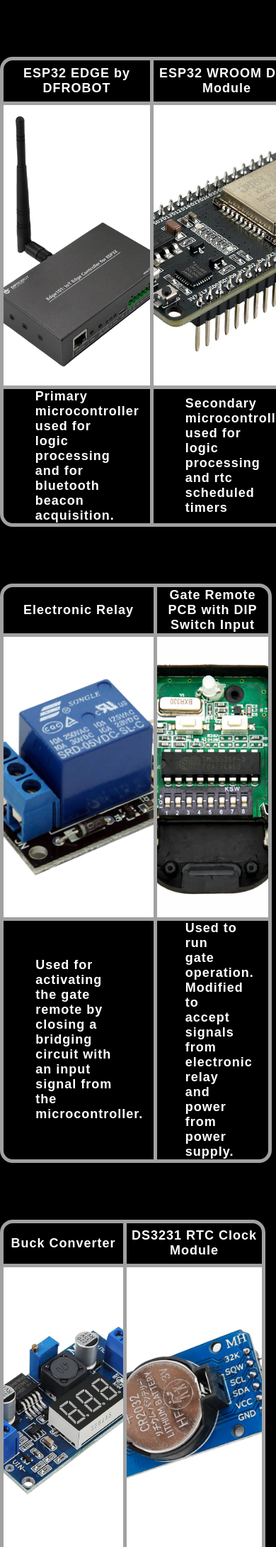
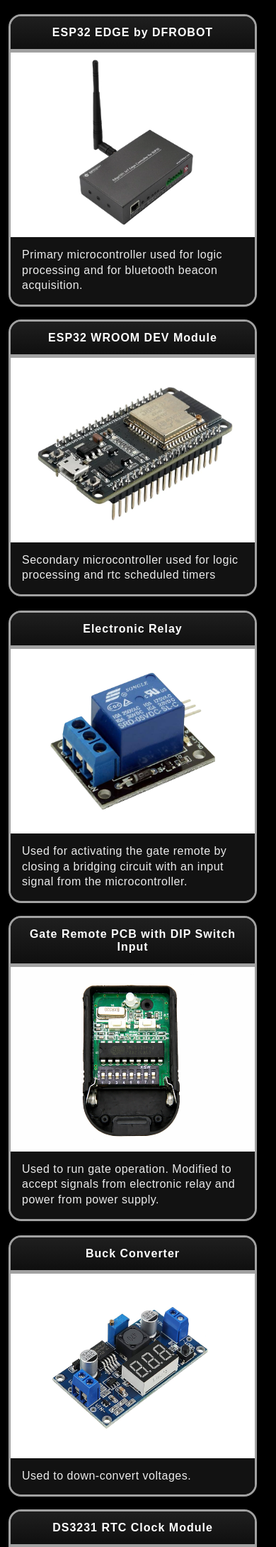
Before and after one commit to jlai9001/GateKeeper, a Node server app: page /electronics in a window 390 px wide; the page is wider, and only the part inside the window is pictured. Shown: the part 161-2340 px from the top of that part at 71% size. Run offline with Node 20, Linux system fonts and the light colour scheme; some libraries are stand-ins or nearby versions; some web fonts are replaced.

Commit message:
electronics mobile completed

```diff
--- a/public/css/electronics.css
+++ b/public/css/electronics.css
@@ -257,11 +257,16 @@
   background: rgb(15, 15, 15);
 }
 
+/* Desktop default: hide mobile layout */
+.electronics-mobile-list {
+  display: none;
+}
+
 /* Optional: slightly smaller on narrow screens */
 @media (max-width: 600px) {
   .electronics-zoom-wrap {
     width: calc(100% - 24px);
-    margin-top: 34px;
+    margin-top: 0px;
   }
 
   .electronics-zoom-header {
@@ -279,4 +284,64 @@
   .electronics-zoom-btn {
     padding: 7px 10px;
   }
+
+
+  /* ===== Mobile: replace desktop tables with vertical cards ===== */
+
+/* Hide desktop tables on mobile */
+.electronics-table-wrap {
+  display: none;
 }
+
+/* Show the mobile card list */
+.electronics-mobile-list {
+  display: flex;
+  flex-direction: column;
+  gap: 18px;
+  width: calc(100% - 24px);
+  margin: 20px auto;
+}
+
+.electronics-mobile-card {
+  border: 3px solid rgb(161, 161, 161);
+  border-radius: 18px;
+  overflow: hidden;
+  background: rgb(12, 12, 12);
+}
+
+.electronics-mobile-name {
+  padding: 14px 14px;
+  font-family: Arial, Helvetica, sans-serif;
+  font-weight: 800;
+  letter-spacing: 1px;
+  text-align: center;
+  background: linear-gradient(rgb(31, 31, 31), rgb(15, 15, 15));
+  border-bottom: 5px solid rgb(161, 161, 161);
+}
+
+.electronics-mobile-img {
+  height: 260px;
+  background: rgb(0, 0, 0);
+}
+
+.electronics-mobile-img img {
+  width: 100%;
+  height: 100%;
+  object-fit: cover;
+  display: block;
+}
+
+.electronics-mobile-desc {
+  padding: 14px 16px 16px;
+  font-family: Arial, Helvetica, sans-serif;
+  font-size: 16px;
+  letter-spacing: 0.5px;
+  line-height: 1.35;
+  color: rgb(235, 235, 235);
+  background: rgb(18, 18, 18);
+}
+.electronics-zoom-wrap{
+  border: 3px solid rgb(161, 161, 161);
+}
+
+}
--- a/views/pages/electronics.ejs
+++ b/views/pages/electronics.ejs
@@ -35,6 +35,29 @@
     </table>
   </div>
 
+  <div class="electronics-mobile-list">
+    <article class="electronics-mobile-card">
+      <div class="electronics-mobile-name">ESP32 EDGE by DFROBOT</div>
+      <div class="electronics-mobile-img">
+        <img src="images/electronics/ESP32-Edge.png" alt="ESP32_Edge" />
+      </div>
+      <div class="electronics-mobile-desc">
+        Primary microcontroller used for logic processing and for bluetooth beacon acquisition.
+      </div>
+    </article>
+
+    <article class="electronics-mobile-card">
+      <div class="electronics-mobile-name">ESP32 WROOM DEV Module</div>
+      <div class="electronics-mobile-img">
+        <img src="images/electronics/ESP32-WROOM.png" alt="ESP32_WROOM" />
+      </div>
+      <div class="electronics-mobile-desc">
+        Secondary microcontroller used for logic processing and rtc scheduled timers
+      </div>
+    </article>
+  </div>
+
+
   <div class="electronics-table-wrap">
     <table class="electronics-table">
       <tr class="component-name">
@@ -67,6 +90,29 @@
     </table>
   </div>
 
+  <div class="electronics-mobile-list">
+    <article class="electronics-mobile-card">
+      <div class="electronics-mobile-name">Electronic Relay</div>
+      <div class="electronics-mobile-img">
+        <img src="images/electronics/Relay.png" alt="relay" />
+      </div>
+      <div class="electronics-mobile-desc">
+        Used for activating the gate remote by closing a bridging circuit with an input signal from the microcontroller.
+      </div>
+    </article>
+
+    <article class="electronics-mobile-card">
+      <div class="electronics-mobile-name">Gate Remote PCB with DIP Switch Input</div>
+      <div class="electronics-mobile-img">
+        <img src="images/electronics/Remote_NoBatt.png" alt="gate_remote" />
+      </div>
+      <div class="electronics-mobile-desc">
+        Used to run gate operation. Modified to accept signals from electronic relay and power from power supply.
+      </div>
+    </article>
+  </div>
+
+
   <div class="electronics-table-wrap">
   <table class="electronics-table">
     <tr class="component-name">
@@ -93,6 +139,29 @@
     </tr>
   </table>
   </div>
+
+  <div class="electronics-mobile-list">
+    <article class="electronics-mobile-card">
+      <div class="electronics-mobile-name">Buck Converter</div>
+      <div class="electronics-mobile-img">
+        <img src="images/electronics/BuckConverter.png" alt="BuckConverter" />
+      </div>
+      <div class="electronics-mobile-desc">
+        Used to down-convert voltages.
+      </div>
+    </article>
+
+    <article class="electronics-mobile-card">
+      <div class="electronics-mobile-name">DS3231 RTC Clock Module</div>
+      <div class="electronics-mobile-img">
+        <img src="images/electronics/RTC.png" alt="RTC" />
+      </div>
+      <div class="electronics-mobile-desc">
+        Used to keep real time clock information in perfect sync.
+      </div>
+    </article>
+  </div>
+
 
 
   <!-- =========================
```
Lines whose indentation alone changed are shown as unchanged.
